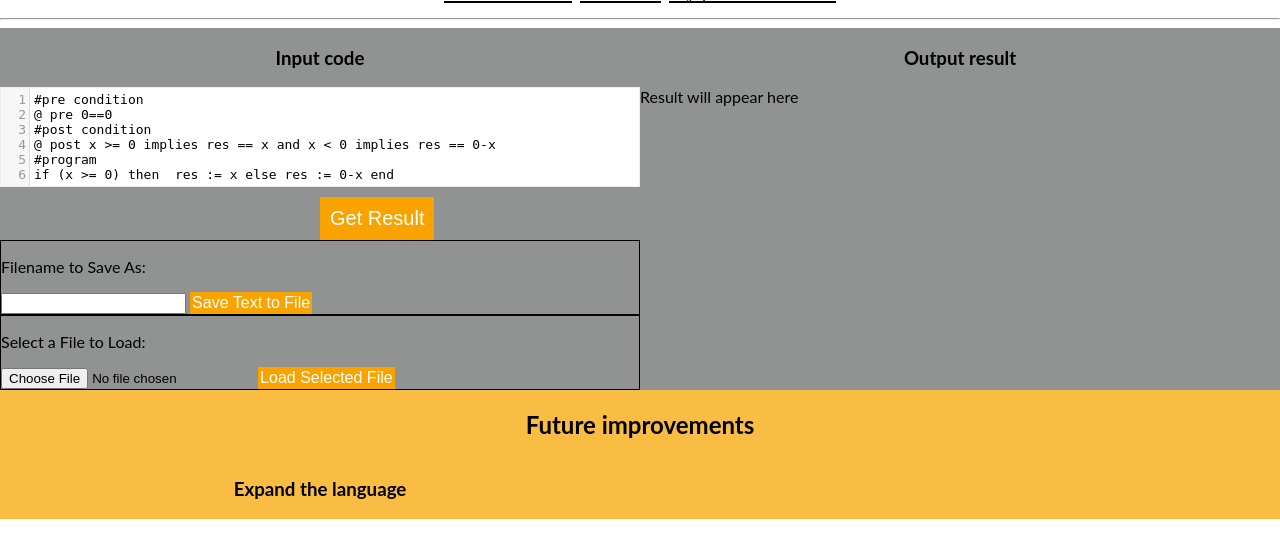
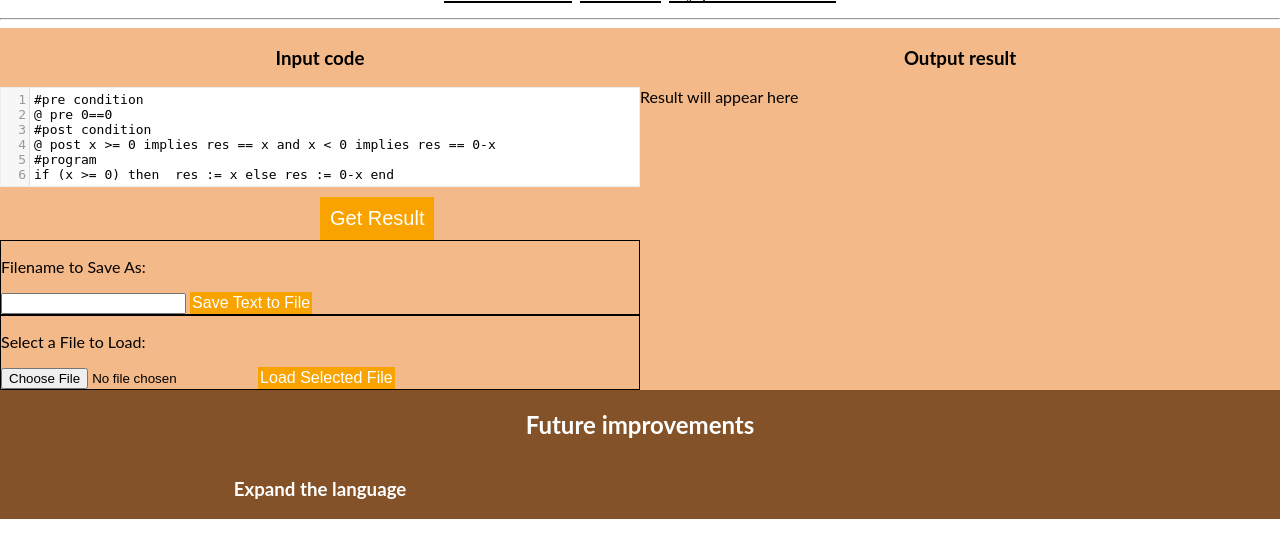
Before and after one commit to anaoaktree/vcgen, a Django app: page / in a window 1280 px wide. Shown: the part 187-745 px from the top of the page. Run offline with Django 3.2, Linux system fonts and the light colour scheme; some libraries are stand-ins or nearby versions.

Commit message:
styling css

```diff
--- a/textinterface/static/textinterface/css/style.css
+++ b/textinterface/static/textinterface/css/style.css
@@ -41,11 +41,12 @@ section{
 }
 
 #action{
-	background-color: #909391;
+	background-color: #F4B988;
 }
 
 #improvs{
-	background-color: #FABD44;
+	background-color: #845229;
+	color:white;
 }
 /*-------*/
 
```
